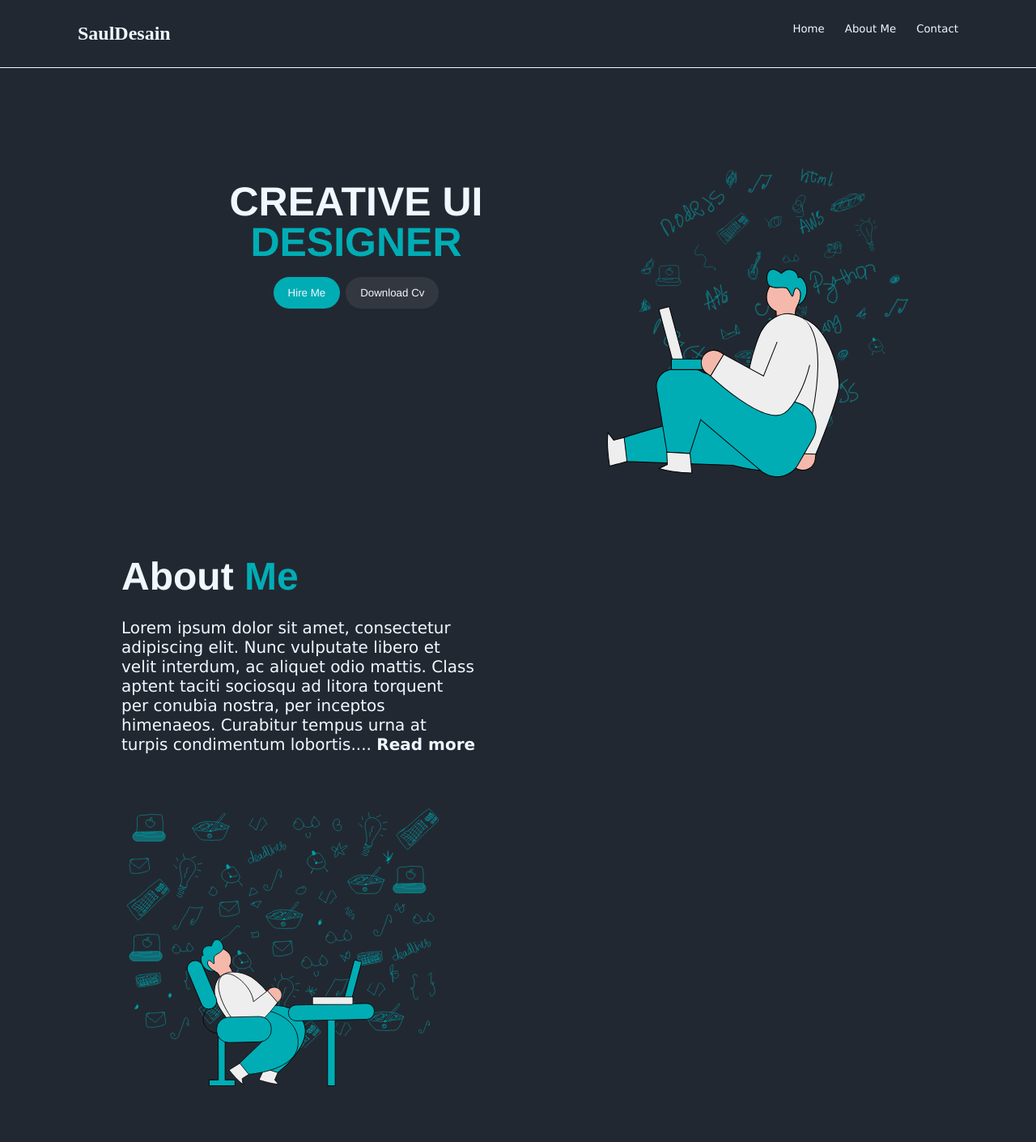
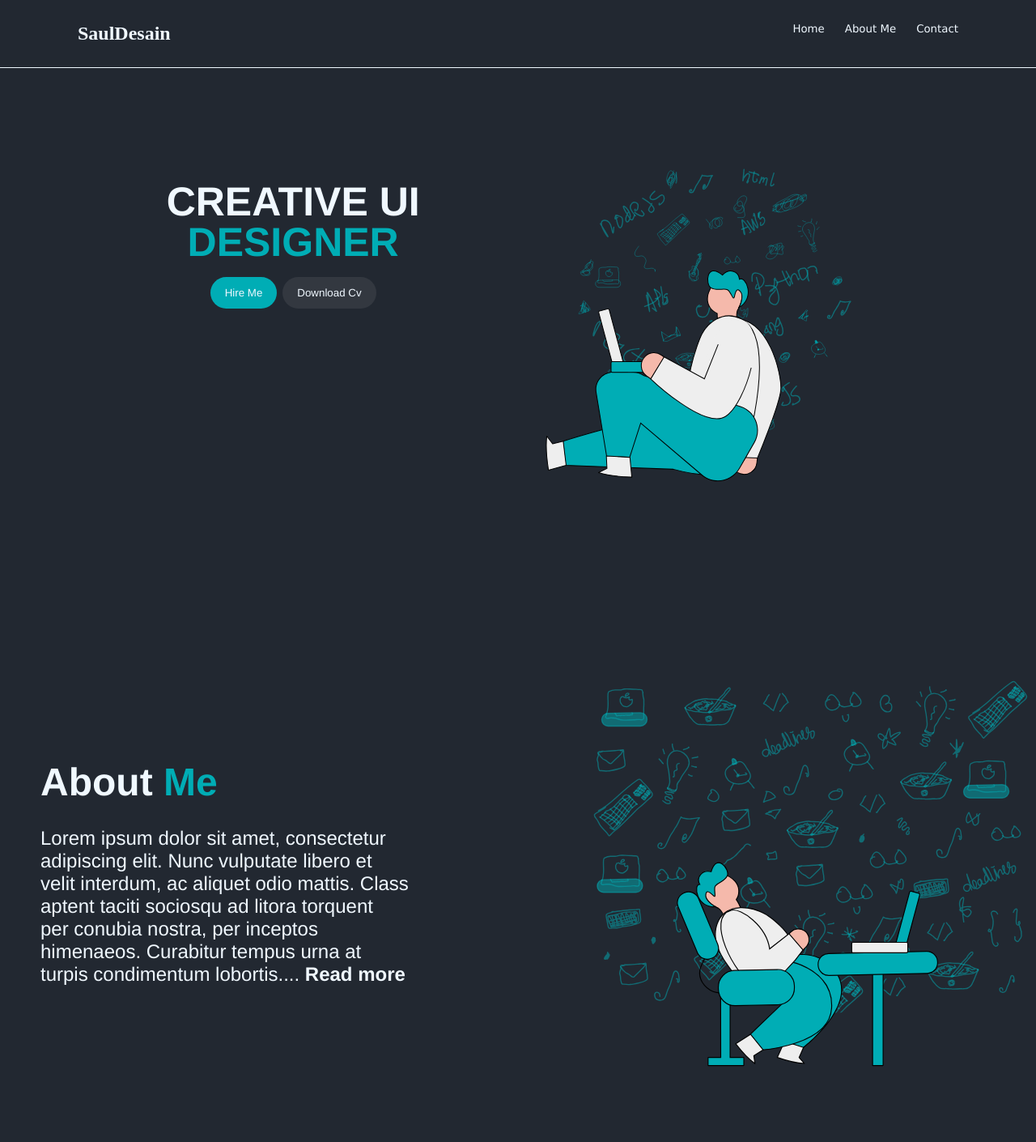
Before and after one commit to silviapus/portofolio-silvia, a plain HTML site: page index.html in a window 1280 px wide. Shown: the whole page at 81% size. After the commit the page ends 1321 px from the top, so only its background shows below. Drawn offline with Linux system fonts and the light colour scheme.

Commit message:
update responsive

```diff
--- a/index.html
+++ b/index.html
@@ -7,6 +7,7 @@
     <meta name="viewport" content="width=device-width, initial-scale=1.0">
     <title>Document</title>
     <link rel="stylesheet" href="style.css" type="text/css">
+    <link rel="stylesheet" href="css/responsive.css">
 </head>
 
 <body>
@@ -31,12 +32,10 @@
             <div class="content-text-btn">
                 <button class="button-button1">Hire Me</button>
                 <button class="button-button2">Download Cv</button>
-                <!-- <button>Hire me</button>
-                <button>download Cv</button> -->
             </div>
         </div>
         <div class="content-img">
-            <img src="Frame 34.svg" width="400px" height="472.65px">
+            <img src="Frame 34.svg">
         </div>
 
     </div>
@@ -45,7 +44,6 @@
         <div class="about-text">
             <h1>About <span class="me">Me</span> </h1>
 
-        <div class="about-color">
             <br> Lorem ipsum dolor sit amet, consectetur
             <br> adipiscing elit. Nunc vulputate libero et
             <br> velit interdum, ac aliquet odio mattis. Class
@@ -56,11 +54,9 @@
         </div>
 
         <div class="about-img">
-            <img src="Frame 37.svg" width="400px" height="472.65px">
+            <img src="Frame 37.svg">
         </div>
-
-
-
+    </div>
 
 </body>
 </body>
--- a/style.css
+++ b/style.css
@@ -28,22 +28,23 @@
 
 }
 
-.content {
-    gap: 150px;
-}
-
 .content-text {
     font-size:xx-large;
-    padding-left: 150px;
     font-family: 'Franklin Gothic Medium', 'Arial Narrow', Arial, sans-serif;
     font-weight: 700;
     font-size: 25px;
     line-height: 25px;
+    white-space: nowrap;
 }
 
 .content-img {
+    width: 400px;
     height: 300px;
     margin-top: 50px;
+}
+
+.content-img img {
+    width: 100%;
 }
 
 .content-text-btn button{
@@ -80,6 +81,9 @@
     text-align:center;
     align-items: center;
     justify-content: center;
+    margin-bottom: 300px;
+    justify-content: space-evenly;
+    /* gap: 150px; */
 }
 
 .color{
@@ -87,38 +91,55 @@
 }
 
 .about {
-    padding-left: 150px;
+
+    display: flex;
+    justify-content: center;
+    align-items: center;
+    gap: 90px;
 }
 
 .me{
     color: #00ADB5;
 }
 
-/* .about {
-    padding: 10px;
-    display: flex;
-    text-align:center;
-    align-items: center;
-    justify-items: center;
-} */
+.about-text {
 
-.about-text {
-    padding-right: 490px;
     font-family:'Franklin Gothic Medium', 'Arial Narrow', Arial, sans-serif;
     font-size: x-large;
-    margin-top: 150px;
+    width: 50%;
+    padding: 50px;
 
 }
 
-.about-color {
-    font-size:smaller;
-    font-family:Verdana, Geneva, Tahoma, sans-serif;
+.about-img img{
+    width: 100%;
 }
 
-.about-img {
-    /* display: flex;
-    justify-content:space-between; */
-    position:unset;
-    left: 900px;
-    top: 100px;
+
+/* css mobile */
+
+@media screen and (max-width:1000px) {
+
+    .content {
+
+        flex-direction: column;
+        gap: 50px;
+        align-items: center;
+
+    }
+    .about {
+
+        flex-direction: column;
+        width: 100%;
+    }
+    .about-img {
+        width: 100%;
+    }
+    .about-text {
+        width: 100%;
+
+    }
+
+
+
 }
```
